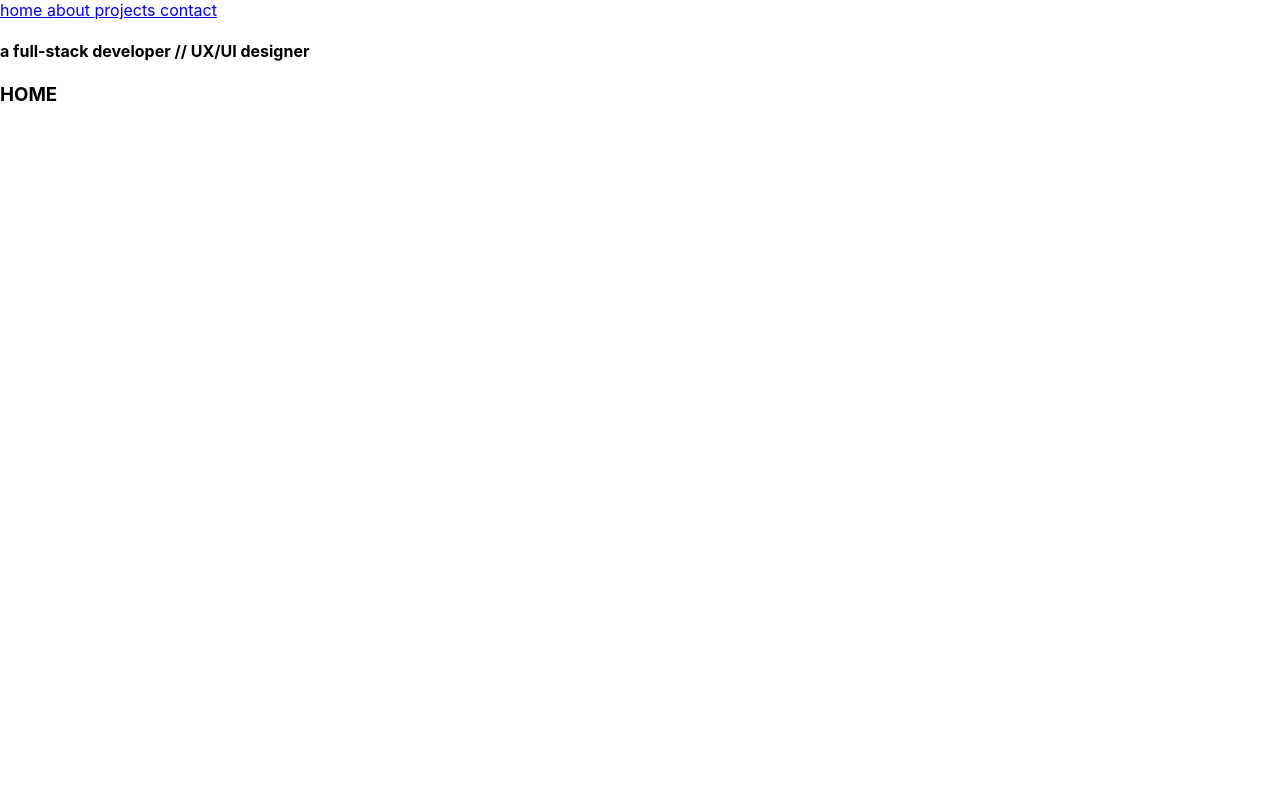
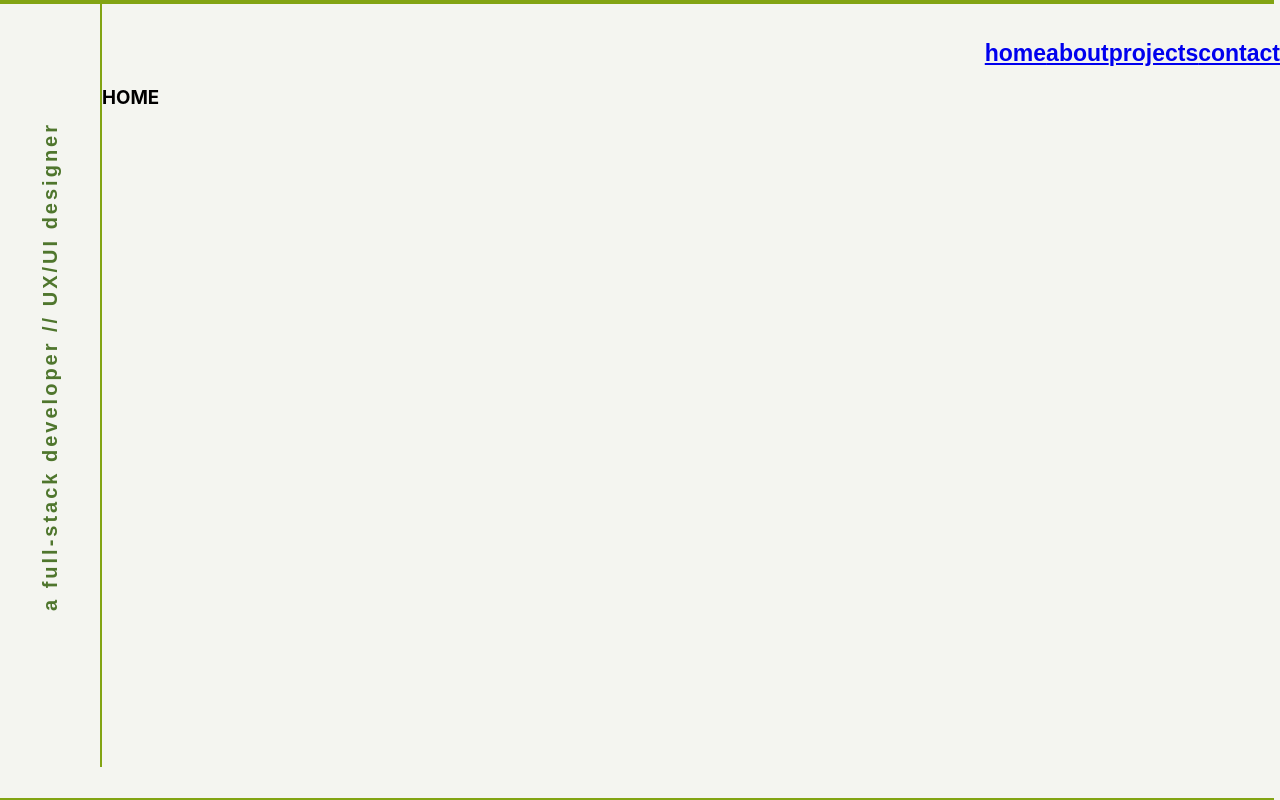
Before and after one commit to megsmcbride/portfolio-2.0, a React (Create React App) app: page / in a window 1280 px wide. Built offline with nearby package versions, Linux system fonts and the light colour scheme.

Commit message:
Add project button transition on hover

```diff
--- a/src/App.css
+++ b/src/App.css
@@ -1,38 +1,173 @@
-.App {
-  text-align: center;
+.navbar-container nav {
+ position: relative;
 }
 
-.App-logo {
-  height: 40vmin;
-  pointer-events: none;
+.navbar-container::after, .navbar-container::before {
+  border-bottom: 2.5px solid hsl(74, 79%, 36%);
+  border-top: 4px solid hsl(74, 79%, 36%);
+  content: "";
+  position: absolute;
+  width: calc(100% - 6px);
+  height: calc(100% - 6px);
+  left: 0;
+  bottom: 0;
+
+  transition: transform 0.3s ease;
 }
 
-@media (prefers-reduced-motion: no-preference) {
-  .App-logo {
-    animation: App-logo-spin infinite 20s linear;
+.footer-container {
+  border-top: 2.5px solid hsl(74, 79%, 36%);
+  border-bottom: 4px solid hsl(74, 79%, 36%);
+  box-shadow: 0.25rem 0 0 0.125rem rgb(0 0 0 / 11%);
+  height: 95px;
+  margin-top: -97px;
+}
+
+.navbar-container nav {
+  display: flex;
+  justify-content: flex-end;
+  font-family: "Tajawal", sans-serif;
+  font-size: 23px;
+  font-weight: 600;
+  text-decoration: none;
+  margin-top: 40px;
+}
+
+.nav-item {
+  padding: 10px 50px 15px 0px;
+  text-decoration: none;
+  color: hsl(92, 45%, 32%);
+  letter-spacing: 5px;
+}
+
+.nav-item:first-child {
+  padding: 10px 200px 15px 0px;
+}
+
+.nav-item:not(:last-child) {
+  padding: 10px 200px 15px 0px;
+}
+
+.sidebar-container {
+  width: 100px;
+  height: 100vh;
+  display: flex;
+  flex-direction: row;
+  margin-top: -100px;
+  font-family: "Tajawal", sans-serif;
+  justify-content: center;
+  align-items: center;
+  color: hsl(74, 49%, 36%);
+}
+
+.sidebar-container h4 {
+  font-size: 20px;
+  font-weight: 600;
+  letter-spacing: 3px;
+  color: hsl(92, 45%, 32%);
+}
+
+body {
+  background-color: hsl(67, 19%, 95%);
+}
+
+@media screen and (max-width: 1250px) {
+  .nav-item {
+    padding: 10px 2vw 0px 0px;
+    font-size: 2vw;
+  }
+
+  .layout-container {
+    display: flex;
+    flex-direction: column;
+    border-right: 0px;
+  }
+
+  .sidebar-container {
+    border-bottom: 2.5px solid hsl(74, 79%, 36%);
+    width: 100vw;
+    height: 90px;
+    margin-top: 0px;
+  }
+
+  .footer-container {
+    display: flex;
+    justify-content: left;
   }
 }
 
-.App-header {
-  background-color: #282c34;
-  min-height: 100vh;
+@media screen and (min-width: 1250px) {
+  .sidebar-container {
+    border-right: 2.5px solid hsl(74, 79%, 36%);
+  }
+
+  .sidebar-container h4 {
+    writing-mode: tb-rl;
+    transform: rotate(-180deg);
+  }
+}
+
+.layout-container {
+  display: flex;
+}
+
+.nav-name {
+  font-size: 10px;
   display: flex;
   flex-direction: column;
-  align-items: center;
-  justify-content: center;
-  font-size: calc(10px + 2vmin);
-  color: white;
 }
 
-.App-link {
-  color: #61dafb;
+.nav-name h2 {
+  margin: 0px;
+  display: flex;
+  justify-content: flex-start;
+  font-family: "Righteous", sans-serif;
+  font-size: 20px;
+  font-weight: 400;
 }
 
-@keyframes App-logo-spin {
-  from {
-    transform: rotate(0deg);
-  }
-  to {
-    transform: rotate(360deg);
-  }
+
+
+.projects-button-container a{
+  font-family: inherit;
+  background-color: hsl(67, 19%, 95%);
+  padding: 10px 20px;
+  font-size: 1rem;
+  font-weight: 400;
+  color: hsl(92, 45%, 32%);
+  display: flex;
+  justify-content: center;
+  align-items: center;
+  justify-items: space-between;
+  position: relative;
+  margin: 20px
+
 }
+
+.projects-button::after,
+.projects-button::before {
+  border: 3px solid hsl(74, 79%, 36%);
+  content: "";
+  position: absolute;
+  width: calc(100% - 6px);
+  height: calc(100% - 6px);
+  left: 0;
+  bottom: 0;
+
+  transition: transform 0.3s ease;
+}
+
+
+.projects-button:hover::after {
+  transform: translate(-5px, 5px);
+}
+
+.projects-button:hover::before {
+  transform: translate(5px, -5px);
+}
+
+.projects-number {
+  font-family: "Righteous", sans-serif;
+  font-size: 25px;
+  margin-right: 10px;
+}
```
